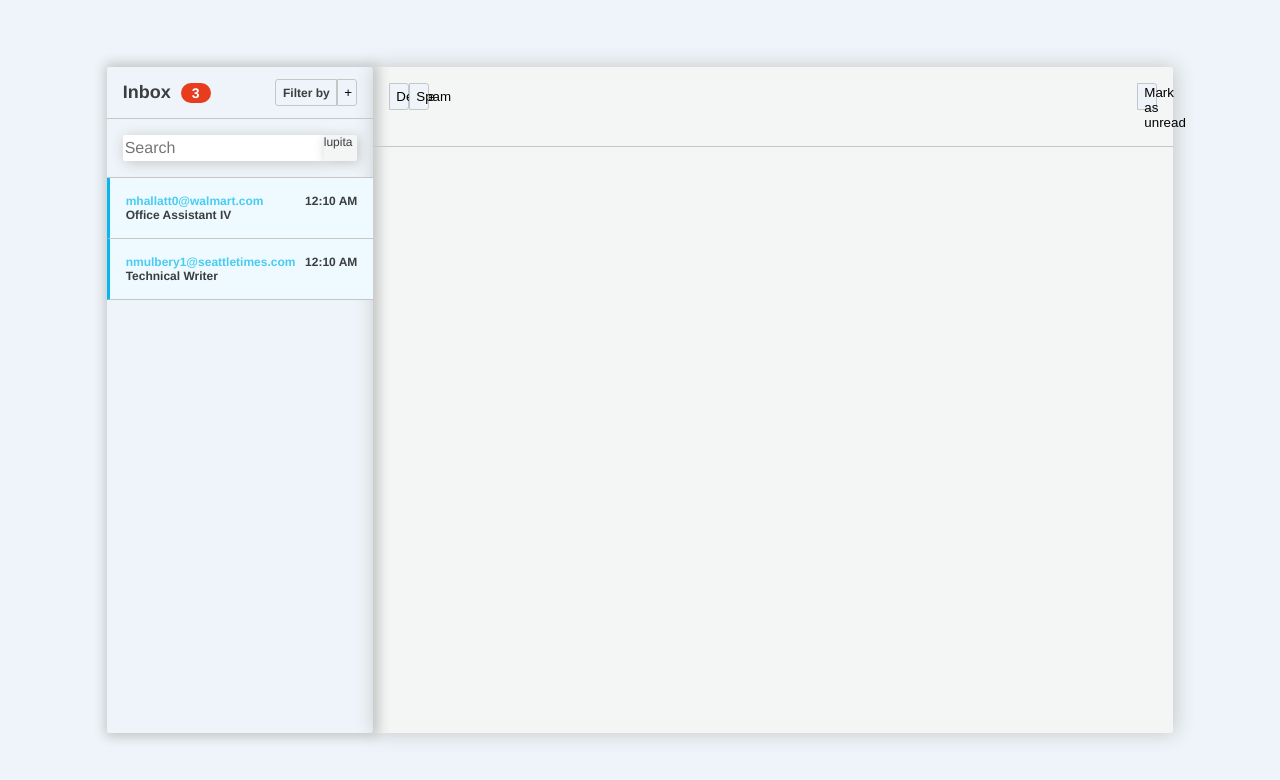
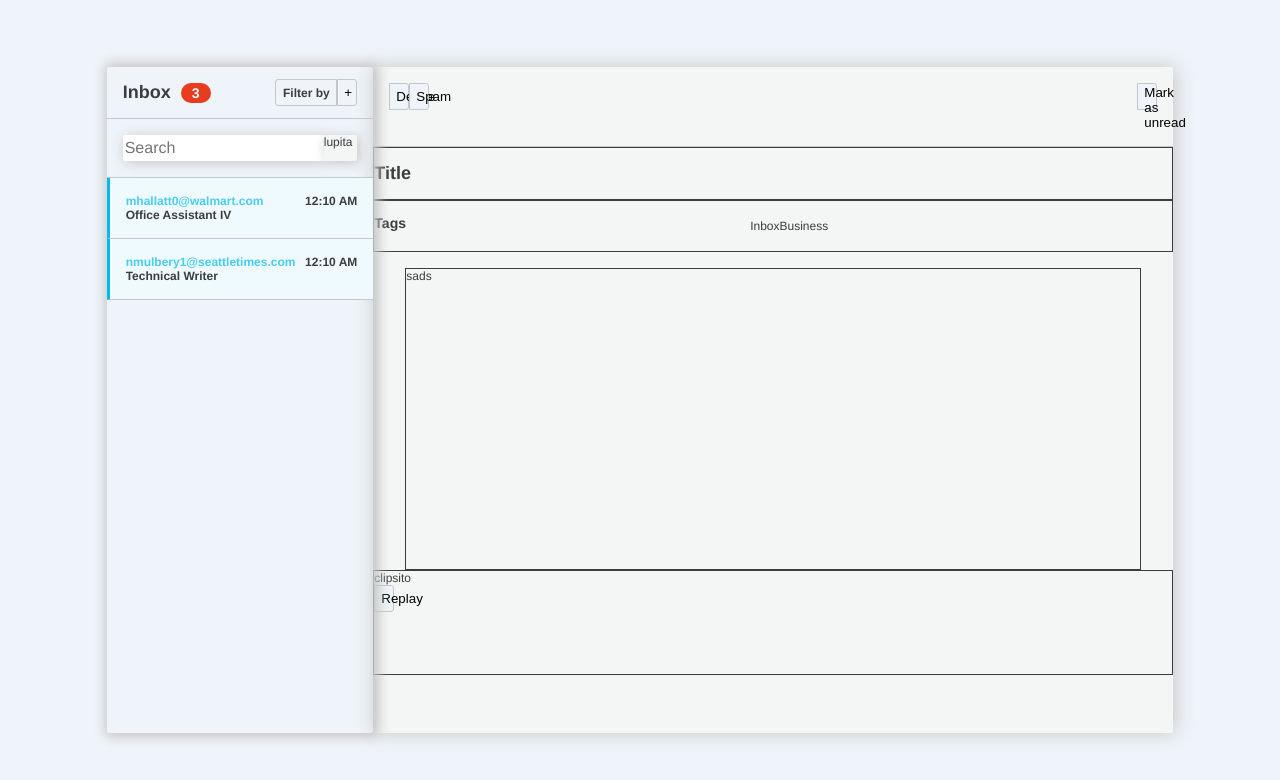
Before and after one commit to Elizarl/emaill-app, a React app: page / in a window 1280 px wide. Shown: the top 780 px of the page. Built offline with nearby package versions, Linux system fonts and the light colour scheme.

Commit message:
description  structure

```diff
--- a/src/components/DetailView/DetailView.jsx
+++ b/src/components/DetailView/DetailView.jsx
@@ -1,11 +1,12 @@
 import React from 'react';
 import '../DetailView/DetailView.sass';
 import ActionButtons from '../ActionButtons/ActionButtons';
-
+import EmailDescription from '../EmailDescription/EmailDescription';
 const DetailView = () => {
     return (
         <div className="detail-view">
-            <ActionButtons/>
+            <ActionButtons />
+            <EmailDescription/>
         </div>
      );
 };
--- /dev/null
+++ b/src/components/EmailDescription/EmailDescription.jsx
@@ -0,0 +1,26 @@
+import React from 'react';
+import '../EmailDescription/EmailDescription.sass';
+
+const EmailDescription = () => {
+    return (
+        <div id="description-container">
+            <div id="description-title">
+                <h2>Title</h2>
+            </div>
+            <div id="tags">
+                <h3>Tags</h3>
+                <div id="tags-buttons">
+                    <div id="tag1">Inbox</div>
+                    <div id="tag2">Business</div>
+                 </div>
+            </div>
+            <div id="emails-description">sads</div>
+            <div id="footage">
+                <div id="img">clipsito</div>
+                <button>Replay</button>
+            </div>
+        </div>
+      );
+};
+
+export default EmailDescription;
--- /dev/null
+++ b/src/components/EmailDescription/EmailDescription.sass
@@ -0,0 +1,23 @@
+#description-container
+    display: grid
+    grid-template-rows: 1fr 1fr 6fr 2fr
+
+#emails-description
+    margin: 1rem 2rem 0 2rem
+    border: 1px solid
+
+#tags
+    display: flex
+    flex-direction: row
+    border: 1px solid
+
+#tags-buttons
+    display: flex
+    flex-direction: row
+    margin: auto
+
+#description-title
+    border: 1px solid
+
+#footage
+    border: 1px solid
```
